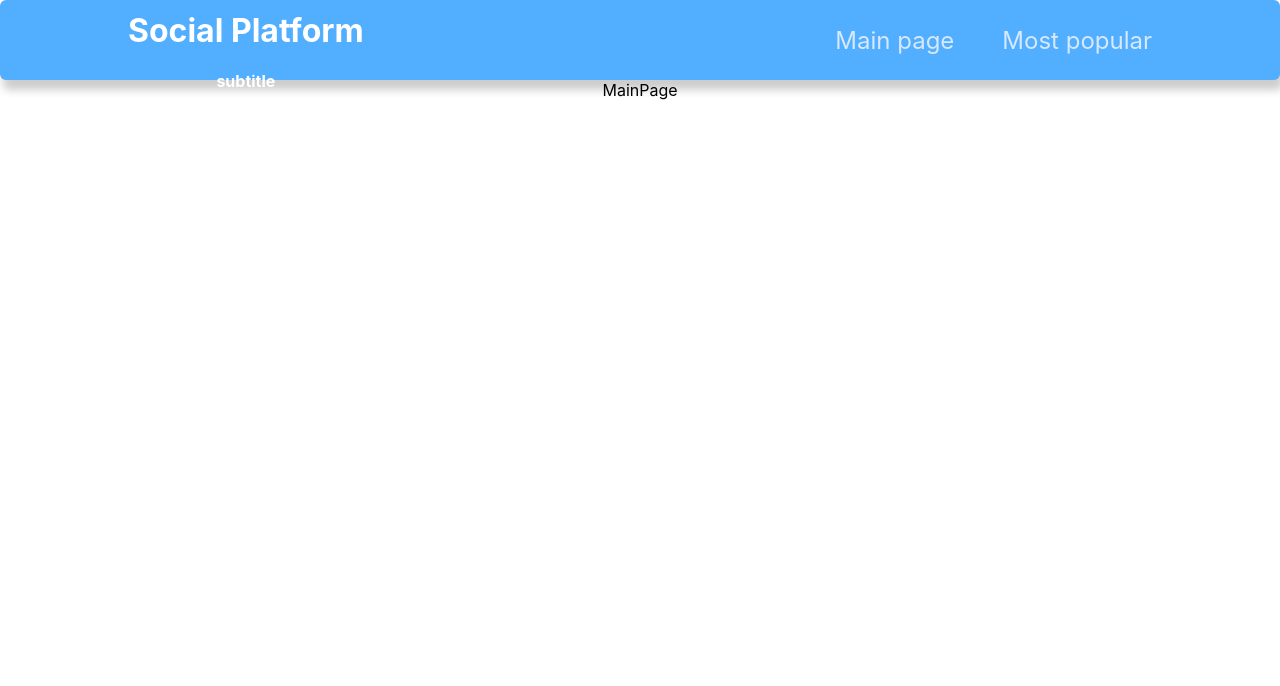
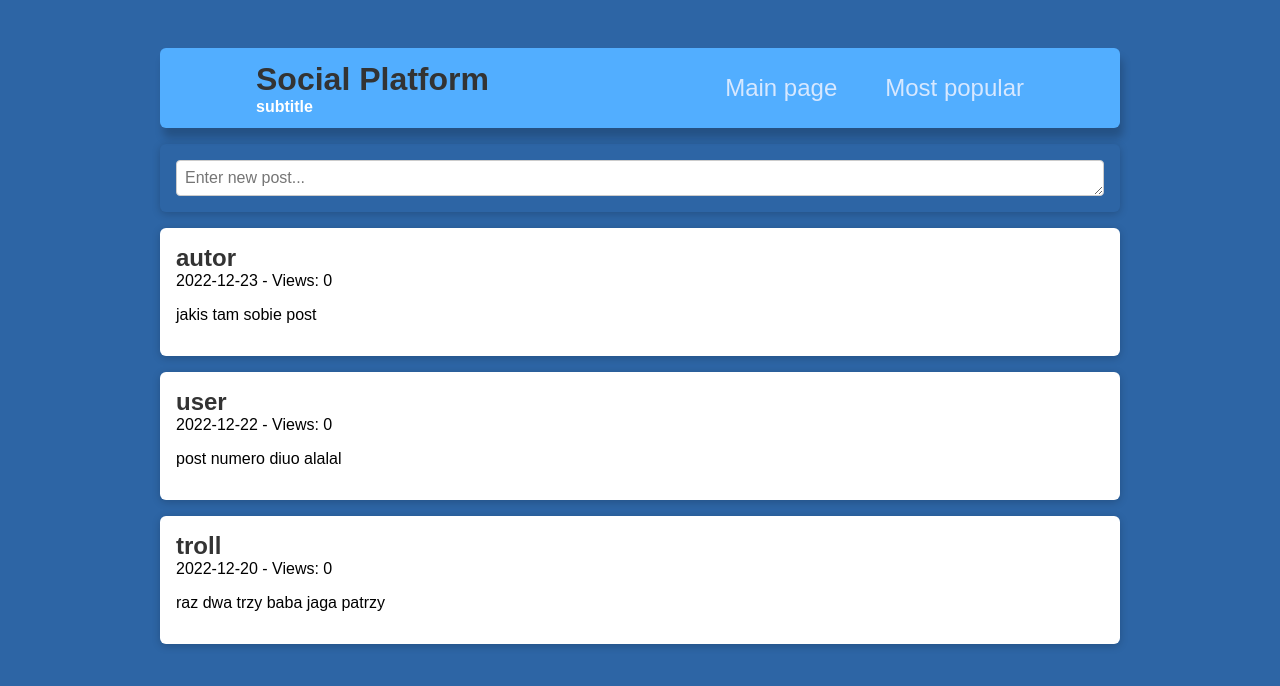
Before and after one commit to wojnarw/SocialPlatformDemo, a React (Create React App) app: page / in a window 1280 px wide. Shown: the top 686 px of the page. Built offline with nearby package versions, Linux system fonts and the light colour scheme.

Commit message:
added new post form and styles

```diff
--- a/src/App.js
+++ b/src/App.js
@@ -1,18 +1,17 @@
-import './App.css';
+// import './App.css';
 import { Route, Routes } from 'react-router-dom';
 import MainPage from './layout/MainPage';
 import TopPosts from './layout/TopPosts';
-import NewPost from './layout/NewPost';
 import PageHeader from './components/PageHeader';
+import classes from './styles/Layout.module.css';
 
 function App() {
   return (
-    <div className="App">
+    <div className={classes.main}>
       <PageHeader />
       <Routes>
         <Route path="/" element={<MainPage />} />
         <Route path="/top" element={<TopPosts />} />
-        <Route path="/new" element={<NewPost />} />
       </Routes>
     </div>
   );
--- /dev/null
+++ b/src/components/NewPost.js
@@ -0,0 +1,19 @@
+import { useState } from "react";
+import classes from "../styles/NewPostForm.module.css";
+
+const NewPost = () => {
+    let [isExpanded, setIsExpanded] = useState(false);
+
+    const expandHandler = (visible) => {
+        setIsExpanded(visible);
+    }
+
+    return (
+            <form onFocus={_ => expandHandler(true)} onBlur={_ => expandHandler(false)} className={classes.form}>
+                <textarea className={isExpanded ? classes.formPreview :  undefined} name="content" required placeholder="Enter new post..." rows={isExpanded ? 5 : 1} />
+                {isExpanded && <input type="text" name="author" required placeholder="Your name..." />}
+            </form>
+    );
+}
+
+export default NewPost;
--- a/src/index.js
+++ b/src/index.js
@@ -1,7 +1,7 @@
 import React from 'react';
 import ReactDOM from 'react-dom/client';
 import { BrowserRouter } from 'react-router-dom';
-import './index.css';
+import './styles/index.css';
 import App from './App';
 
 const root = ReactDOM.createRoot(document.getElementById('root'));
--- a/src/layout/MainPage.js
+++ b/src/layout/MainPage.js
@@ -1,5 +1,40 @@
+import { useState } from "react";
+import NewPost from "../components/NewPost";
+import Post from "../components/Post";
+
 const MainPage = () => {
-    return <div>MainPage</div>
+    let [posts, setPosts] = useState([]);
+
+    posts = [
+        {
+            id: "sad",
+            author: "autor",
+            content: "jakis tam sobie post",
+            date: "2022-12-23",
+            views: 0
+        },
+        {
+            id: "sas",
+            author: "user",
+            content: "post numero diuo alalal",
+            date: "2022-12-22",
+            views: 0
+        },
+        {
+            id: "asd",
+            author: "troll",
+            content: "raz dwa trzy baba jaga patrzy",
+            date: "2022-12-20",
+            views: 0
+        },
+    ];
+
+    return (
+        <div>
+            <NewPost />
+            {posts.map(post => <Post key={post.id} author={post.author} content={post.content} date={post.date} views={post.views} />)}
+        </div>
+    );
 }
 
 export default MainPage;
--- a/src/layout/NewPost.js
+++ /dev/null
@@ -1,5 +0,0 @@
-const NewPost = () => {
-    return <div>new post</div>
-}
-
-export default NewPost;
--- a/src/layout/TopPosts.js
+++ b/src/layout/TopPosts.js
@@ -1,5 +1,15 @@
+import { useState } from "react";
+import Post from "../components/Post";
+
 const TopPosts = () => {
-    return <div>top posts</div>
+    let [posts, setPosts] = useState([]);
+
+    return (
+        <div>
+            TOP POSTS
+            {posts.map(post => <Post key={post.id} author={post.author} content={post.content} date={post.date} views={post.views} />)}
+        </div>
+    );
 }
 
 export default TopPosts;
--- /dev/null
+++ b/src/styles/Card.module.css
@@ -0,0 +1,7 @@
+.card {
+  background-color: white;
+  border-radius: 6px;
+  box-shadow: 0 2px 8px rgba(0, 0, 0, 0.2);
+  margin: 1rem 0;
+  padding: 1rem;
+}
--- /dev/null
+++ b/src/styles/Layout.module.css
@@ -0,0 +1,5 @@
+.main {
+  margin: 2rem auto;
+  width: 90%;
+  max-width: 60rem;
+}
--- /dev/null
+++ b/src/styles/NewPostForm.module.css
@@ -0,0 +1,58 @@
+.card {
+  background-color: white;
+  border-radius: 6px;
+  box-shadow: 0 2px 8px rgba(0, 0, 0, 0.2);
+  margin: 1rem 0;
+  padding: 1rem;
+}
+
+.form {
+  margin: 1rem 0;
+  border-radius: 6px;
+  box-shadow: 0 2px 8px rgba(0, 0, 0, 0.2);
+  padding: 1rem;
+}
+
+.form label {
+  display: block;
+  font-weight: bold;
+  margin-bottom: 0.5rem;
+}
+
+.form input,
+.form textarea {
+  display: block;
+  font: inherit;
+  border-radius: 4px;
+  border: 1px solid #ccc;
+  padding: 0.5rem;
+  width: 100%;
+}
+
+.formPreview {
+  width: 100%;
+  padding: 0;
+  margin: 0;
+}
+
+.actions {
+  margin-top: 1rem;
+  text-align: right;
+}
+
+.actions button {
+  font: inherit;
+  cursor: pointer;
+  background-color: #77002e;
+  color: white;
+  padding: 0.5rem 1.5rem;
+  border: 1px solid #77002e;
+  border-radius: 4px;
+  font-weight: bold;
+}
+
+.actions button:hover,
+.actions button:active {
+  background-color: #a50e48;
+  border-color: #a50e48;
+}
--- a/src/styles/PostItem.module.css
+++ b/src/styles/PostItem.module.css
@@ -48,3 +48,7 @@
 .actions button:active {
   background-color: #ffe2ed;
 }
+
+.card p {
+  margin-bottom: 0;
+}
--- /dev/null
+++ b/src/styles/PostsList.module.css
@@ -0,0 +1,5 @@
+.list {
+  list-style: none;
+  margin: 0;
+  padding: 0;
+}
```
Also changed, not shown: src/components/Post.js (+8 -6 lines).
